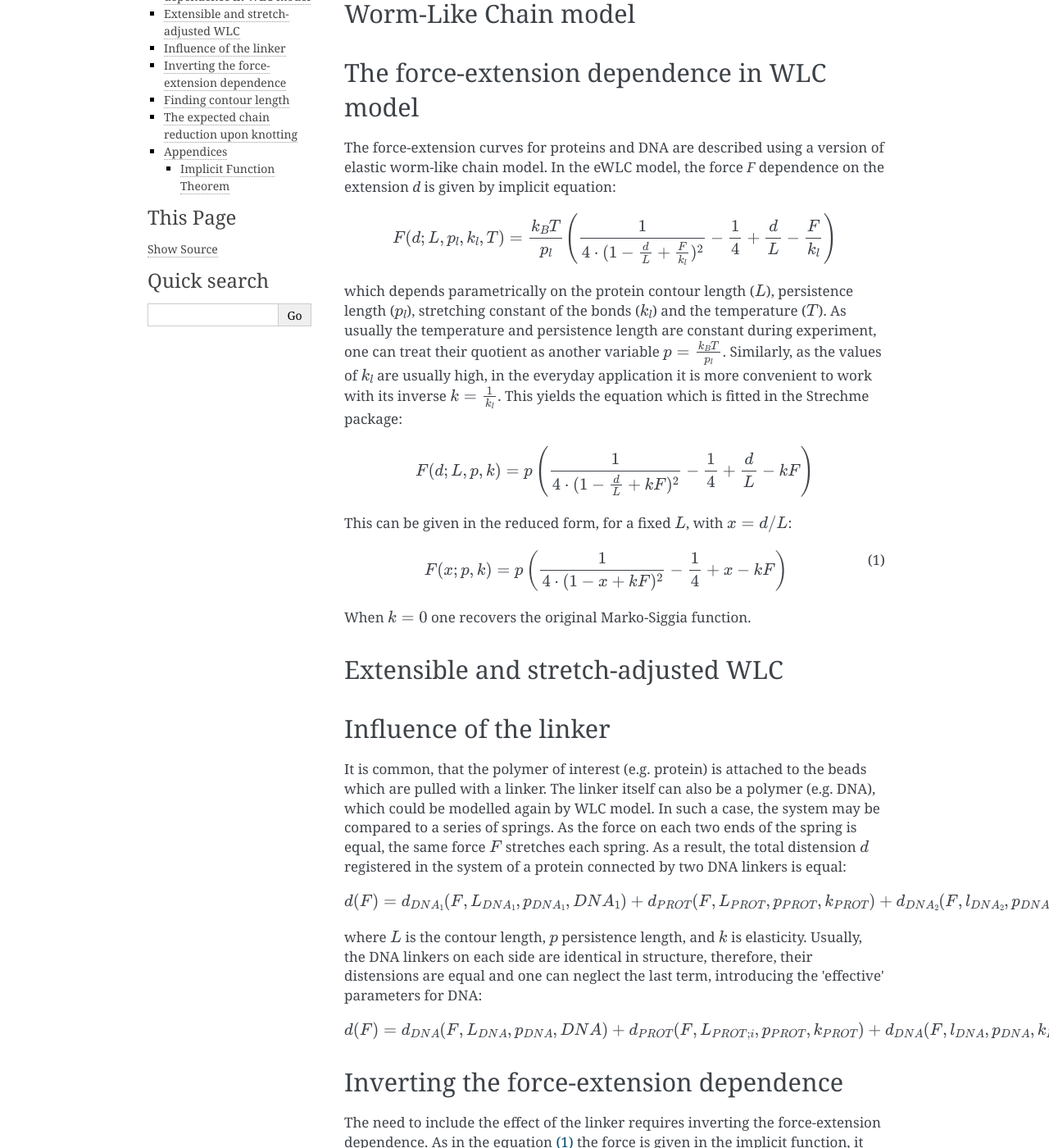
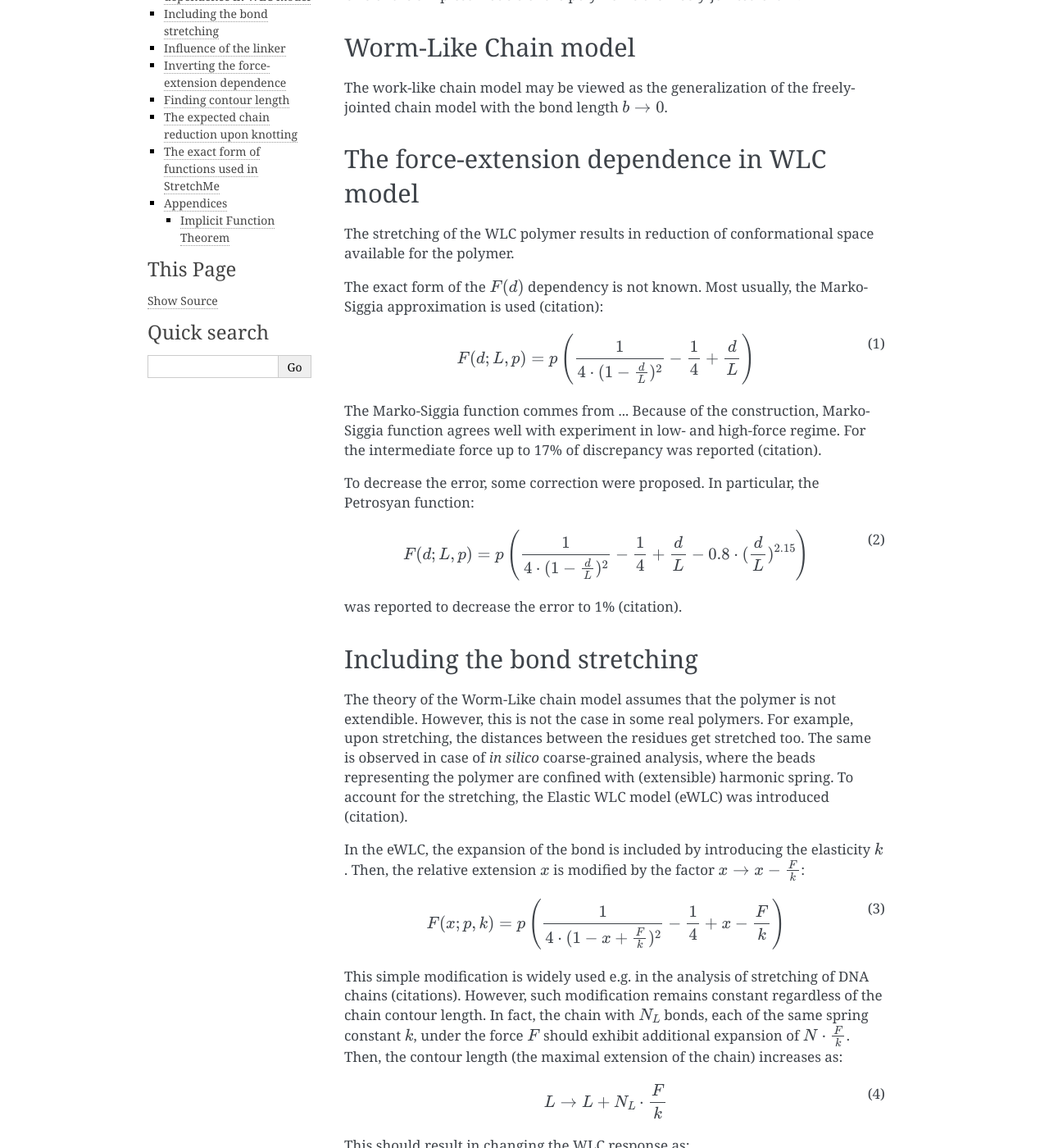
Before and after one commit to ilbsm/protein_stretching, a Sphinx documentation site: the page built from docs/theory.rst, in a window 1280 px wide and 1400 px high, scrolled down 193 px. Shown: the whole window at 82% size. Built offline with Sphinx 7.4.7, drawn with Linux system fonts in a browser that asks for light colours; some of the changed text lies outside the part shown.

Commit message:
Working on docs.

```diff
--- a/docs/theory.rst
+++ b/docs/theory.rst
@@ -7,47 +7,82 @@ Theory
 
 Freely-jointed chain
 --------------------
+One of the simplest models of the polymer is the freely-jointed chain.
 
 .. _theory_wlc:
 
 Worm-Like Chain model
 ---------------------
+The work-like chain model may be viewed as the generalization of the freely-jointed chain model with the bond length :math:`b\rightarrow 0`.
 
 .. _theory_fd:
 
 The force-extension dependence in WLC model
 -------------------------------------------
-The force-extension curves for proteins and DNA are described using a version of elastic worm-like chain model. In the
-eWLC model, the force *F* dependence on the extension *d* is given by implicit equation:
+The stretching of the WLC polymer results in reduction of conformational space available for the polymer.
+
+The exact form of the :math:`F(d)` dependency is not known. Most usually, the Marko-Siggia approximation is used (citation):
 
 .. math::
+    F(d;L,p) = p\left( \frac{1}{4\cdot(1-\frac{d}{L})^2} - \frac{1}{4} + \frac{d}{L} \right)
+    :label: marko-siggia
 
-    F(d;L,p_l,k_l,T) = \frac{k_BT}{p_l}\left( \frac{1}{4\cdot(1-\frac{d}{L}+\frac{F}{k_l})^2} - \frac{1}{4} + \frac{d}{L} - \frac{F}{k_l} \right)
+The Marko-Siggia function commes from ...
+Because of the construction, Marko-Siggia function agrees well with experiment in low- and high-force regime.
+For the intermediate force up to 17% of discrepancy was reported (citation).
 
-which depends parametrically on the protein contour length (:math:`L`), persistence length (:math:`p_l`), stretching
-constant of the bonds (:math:`k_l`) and the temperature (:math:`T`).
-As usually the temperature and persistence length are constant during experiment, one can treat their quotient as
-another variable :math:`p=\frac{k_BT}{p_l}`. Similarly, as the values of :math:`k_l` are usually high, in the everyday
-application it is more convenient to work with its inverse :math:`k=\frac{1}{k_l}`. This yields the equation which is
-fitted in the Strechme package:
+To decrease the error, some correction were proposed. In particular, the Petrosyan function:
 
 .. math::
+    F(d;L,p) = p\left( \frac{1}{4\cdot(1-\frac{d}{L})^2} - \frac{1}{4} + \frac{d}{L} - 0.8\cdot(\frac{d}{L})^{2.15} \right)
+    :label: Petrosyan
 
-    F(d;L,p,k) = p\left( \frac{1}{4\cdot(1-\frac{d}{L}+kF)^2} - \frac{1}{4} + \frac{d}{L} - kF \right)
-
-This can be given in the reduced form, for a fixed :math:`L`, with :math:`x=d/L`:
-
-.. math::
-    F(x;p,k) = p\left( \frac{1}{4\cdot(1-x+kF)^2} - \frac{1}{4} + x - kF \right)
-    :label: reduced_ewlc
-
-
-When :math:`k=0` one recovers the original Marko-Siggia function.
+was reported to decrease the error to 1% (citation).
 
 .. _theory_ewlc:
 
-Extensible and stretch-adjusted WLC
---------------
+Including the bond stretching
+-----------------------------
+The theory of the Worm-Like chain model assumes that the polymer is not extendible.
+However, this is not the case in some real polymers. For example, upon stretching, the distances between the residues get stretched too.
+The same is observed in case of *in silico* coarse-grained analysis, where the beads representing the polymer are confined with (extensible) harmonic spring.
+To account for the stretching, the Elastic WLC model (eWLC) was introduced (citation).
+
+In the eWLC, the expansion of the bond is included by introducing the elasticity :math:`k`.
+Then, the relative extension :math:`x` is modified by the factor :math:`x \rightarrow x-\frac{F}{k}`:
+
+.. math::
+    F(x;p,k) = p\left( \frac{1}{4\cdot(1-x+\frac{F}{k})^2} - \frac{1}{4} + x - \frac{F}{k} \right)
+    :label: reduced_ewlc
+
+This simple modification is widely used e.g. in the analysis of stretching of DNA chains (citations).
+However, such modification remains constant regardless of the chain contour length.
+In fact, the chain with :math:`N_L` bonds, each of the same spring constant :math:`k`, under the force :math:`F` should exhibit additional expansion of :math:`N\cdot\frac{F}{k}`.
+Then, the contour length (the maximal extension of the chain) increases as:
+
+.. math::
+    L \rightarrow L + N_L\cdot\frac{F}{k}
+    :label: chain_length_increase
+
+This should result in changing the WLC response as:
+
+.. math::
+    F(d;L,p,k) = p\left( \frac{1}{4\cdot(1-\frac{d}{L + N_L\cdot\frac{F}{k}})^2} - \frac{1}{4} + \frac{d}{L + N_L\cdot\frac{F}{k}} \right)
+    :label: stretch_adjust1
+
+This equation is rather unpleasant in manipulation, therefore, the extension can be expanded into series:
+
+.. math::
+    \frac{d}{L + N_L\cdot\frac{F}{k}} = \frac{d}{L} \frac{1}{1 + \frac{N_LF}{Lk}} \simeq x\cdot(1-\frac{N_L}{L}\frac{F}{k})
+    :label: stretch_adjust_series
+
+as from definition :math:`L = N_l \cdot b` where :math:`b` is the bond length, the equation :eq:`stretch_adjust1` can be presented as:
+
+.. math::
+    F(x;p,k) = p\left( \frac{1}{4\cdot(1-x\cdot\left(1-b\frac{F}{k})\right)^2} - \frac{1}{4} + x\cdot\left(1-b\frac{F}{k}\right) \right)
+    :label: stretch_adjust2
+
+This is the form of the **stretch-adjusted** wlc model introduced in the StretchMe package.
 
 .. _theory_linker:
 
@@ -75,24 +110,78 @@ Usually, the DNA linkers on each side are identical in structure, therefore, the
 
 Inverting the force-extension dependence
 ----------------------------------------
-The need to include the effect of the linker requires inverting the force-extension dependence.
-As in the equation :eq:`reduced_ewlc` the force is given in the implicit function, it cannot be simply inverted.
-However, one can calculate its derivative from the :ref:`theory_appendices_ift`:
+It is often needed to calculate the extension of the chain, knowing the force acting on it.
+This problem also does not have a analytic solution. Usually, one neglects the behavior of the chain for small forces, and inverts the strong-force regime part, where the extension scales as square root of the force:
 
-To see that it is positive in for :math:`0<x<1` and any :math:`p,k>0`.
-Therefore, this function is reversible in this region.
-By rearanging the terms, one can show, that the function :eq:`reduced_ewlc` is equivalent to the following:
+.. math::
+    d(F;L,p_l) = L * \left(1-\frac{1}{2}\sqrt{\frac{Fp_L}{k_BT}}\right)
+    :label: simple_inverting_marko_siggia
 
+This approach is invalid outside the strong-force regime, e.g. when one protein state is ruptured in relatively low forces.
+However, the *Marko-Siggia* function, after reduction to a polynomial is cubic in :math:`d` and therefore may be computationally easy inverted.
+Namely, the value of :math:`d(F;L,p,k)` is the real root of the appropriate polynomial, lying in the interval :math:`(0,L)`.
+The polynomials used are written explicitly in :ref:`theory_stretchme_functions`.
+
+This approach is valid, as one can show, that the derivative of the *Marko-Siggia* function is strictly positive in the interval :math:`(0,L)`, mapping the interval into positive real numbers (for positive :math:`p` and :math:`k`).
+Therefore, it is a bijection of these intervals, and therefore for each force there is only one :math:`d` within this interval.
+In case of eWLC model, with non-zero elasticity :math:`k` one needs to use the implicit function theorem :ref:`theory_appendices_ift`.
 
 .. _theory_contour_length:
 
 Finding contour length
 ----------------------
 
+Usually, the contours are found by global fitting of the curves.
+
 .. _theory_knotting:
 
 The expected chain reduction upon knotting
 ------------------------------------------
+
+Upon knotting, the maximum length of the chain (contour length) gets decreased compared to the unknotted, stretched chain, as a portion of the chain is used to create a knot.
+
+.. _theory_stretchme_functions:
+
+The exact form of functions used in StretchMe
+---------------------------------------------
+
+In the computations, the form of the :math:`F(d)` dependencies are not suitable for calculations.
+In particular, usually the basic quantity is the relative extension :math:`x=\frac{d}{L}`, but not the distance :math:`d`, nor the contour length :math:`L`.
+Similarly, both in experiment and in the simulations, the temperature :math:`T` is constant, as well as the persistence length :math:`p_L`.
+As a result, their quotient is constant and can be written as a single parameter :math:`p=\frac{k_BT}{p_L}`.
+Finally, as the inextensible chain can be viewed as a chain can be viewed as an extensible chain with its parameter :math:`k\rightarrow\infty`.
+This is, however, computationally uncomfortable and it is much better to operate with inverse of elasticity.
+
+Therefore, the exact form of the methods used in the StretchMe package are as follows:
+
+*Marko-Siggia*
+
+.. math::
+    F(x;p,k) = p\left( \frac{1}{4\cdot\left(1 - x + kF)\right)^2} - \frac{1}{4} + x - kF \right)
+    :label: real_marko-siggia
+
+This implicit function is calculated by forming a polynomial, cubic both in :math:`F` and in :math:`x`:
+
+.. math::
+    -\frac{F^3}{k^3}-\frac{F^3}{k^2 p}+\frac{3 F^2 x}{k^2}-\frac{2.25 F^2}{k^2}+\frac{2 F^2 x}{k p}-\frac{2 F^2}{k p}-\frac{3 F x^2}{k}+\frac{4.5 F x}{k}-\frac{1.5 F}{k}+\\
+    \frac{F x^2}{p}+\frac{2 F x}{p}-\frac{F}{p}+x^3-2.25 x^2+1.5 x = 0
+    :label: marko-siggia_polynomial
+
+
+this allows for calculating both :math:`F(x;p,k)` as the sole real, positive root of this polynomial, as well as :math:`x(F;p,k)` as the sole real root lying within the interval :math:`(0,1)`.
+
+*Stretch-adjusted*
+
+.. math::
+    F(x;p,k) = p\left( \frac{1}{4\cdot\left(1 - x\cdot(1-kF)\right)^2} - \frac{1}{4} + x\cdot(1-kF) \right)
+    :label: real_stretch-adjusted
+
+with the exact values of :math:`F(x;p,k)` and :math:`x(F;p,k)` calculated as the roots of the polynomial:
+
+.. math::
+    \frac{4 F^3 k^3 x^3}{b^3}+\frac{4 F^3 k^2 x^2}{b^2 p}-\frac{12 F^2 k^2 x^3}{b^2}+\frac{9 F^2 k^2 x^2}{b^2}-\frac{8 F^2 k x^2}{b p}+\frac{8 F^2 k x}{b p}+\frac{12 F k x^3}{b} + \\
+    -\frac{18 F k x^2}{b}+\frac{6 F k x}{b}+\frac{4 F x^2}{p}-\frac{8 F x}{p}+\frac{4 F}{p}-4 x^3+9 x^2-6 x = 0
+    :label: stretch-adjusted_polynomial
 
 .. _theory_appendices:
 
```
Also changed, not shown: 10 other files.
